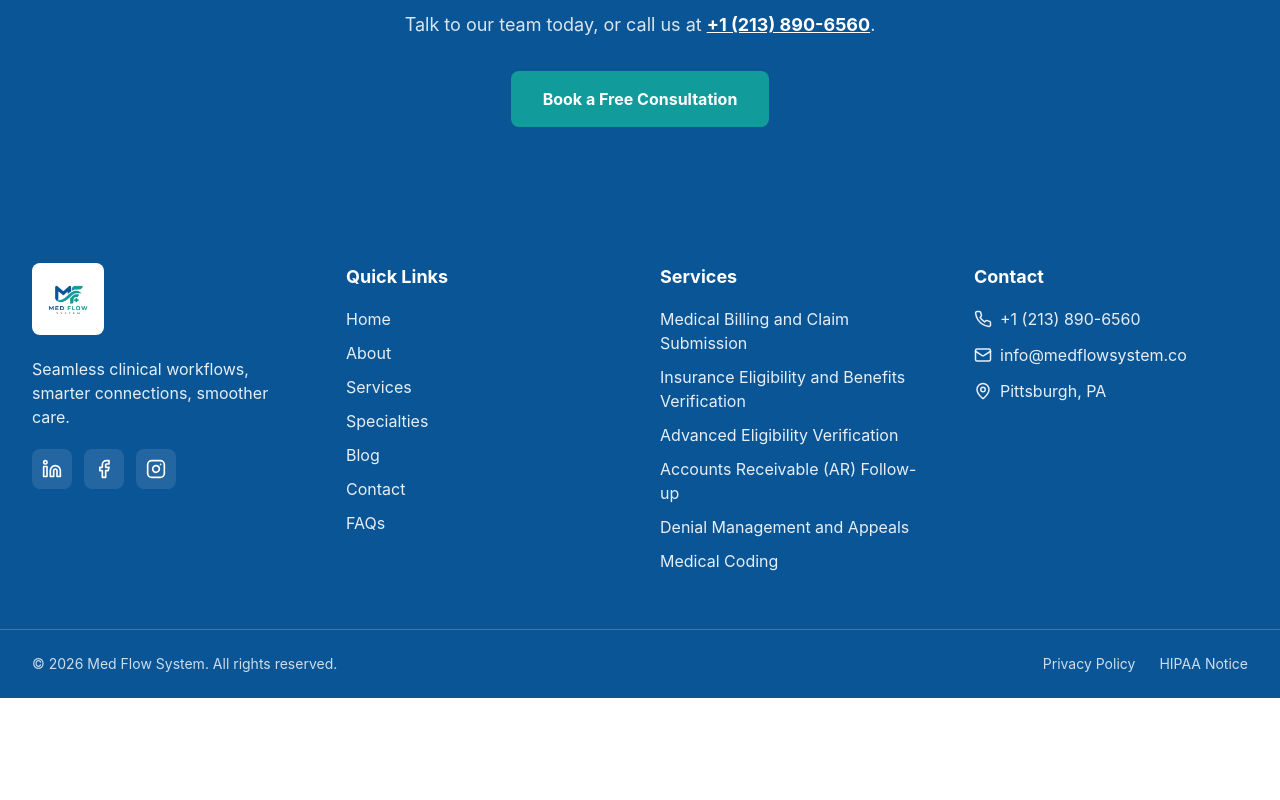
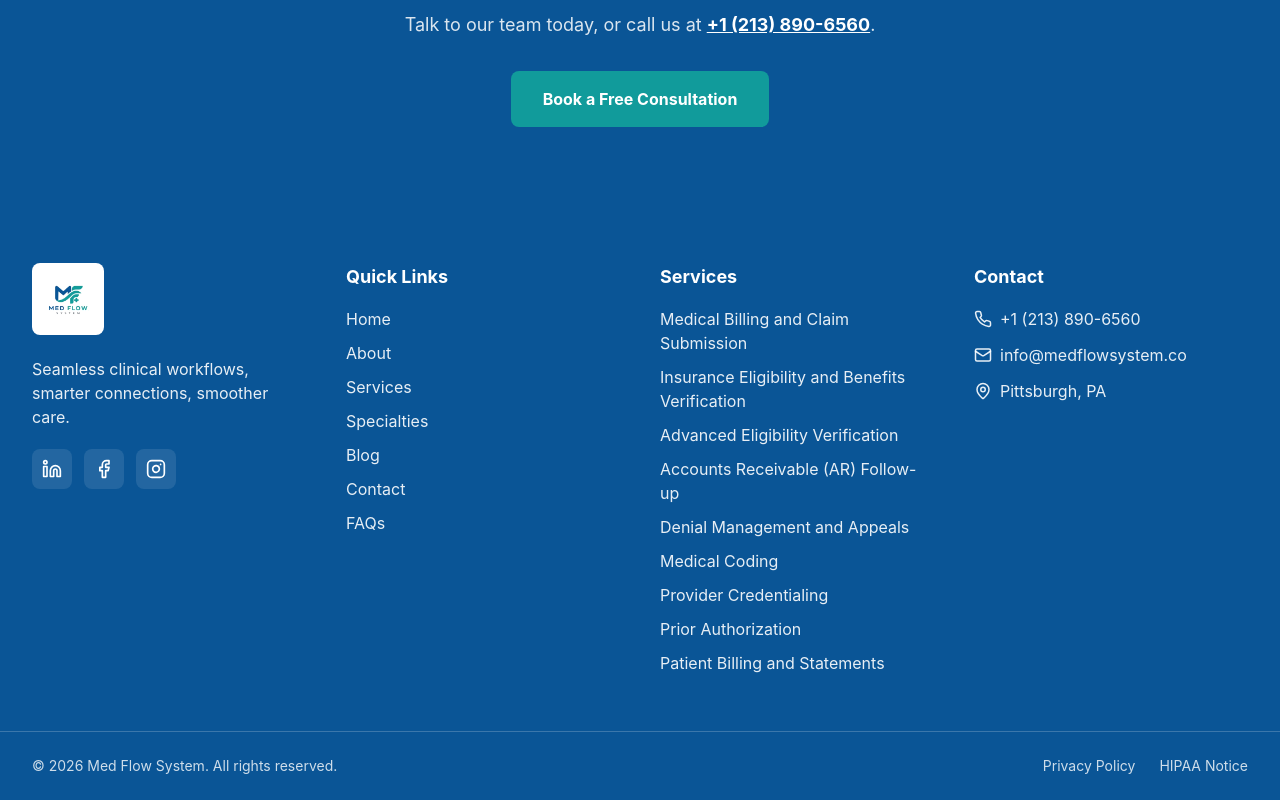
Before and after one commit to mharisx09/MedFlow-System, a Next.js app: page / in a window 1280 px wide. Shown: the part 5934-6734 px from the top of the page. Before the commit the page ends 6632 px from the top, so only its background shows below. Built offline with nearby package versions, Linux system fonts and the light colour scheme; no server answers.

Commit message:
Footer shows all 9 services instead of first 6

```diff
--- a/components/Footer.tsx
+++ b/components/Footer.tsx
@@ -68,7 +68,7 @@ export default function Footer() {
         <nav aria-label="Services">
           <h3 className="text-lg font-bold">Services</h3>
           <ul className="mt-4 space-y-2.5">
-            {services.slice(0, 6).map((service) => (
+            {services.map((service) => (
               <li key={service.slug}>
                 <Link
                   href={`/services/${service.slug}`}
```
